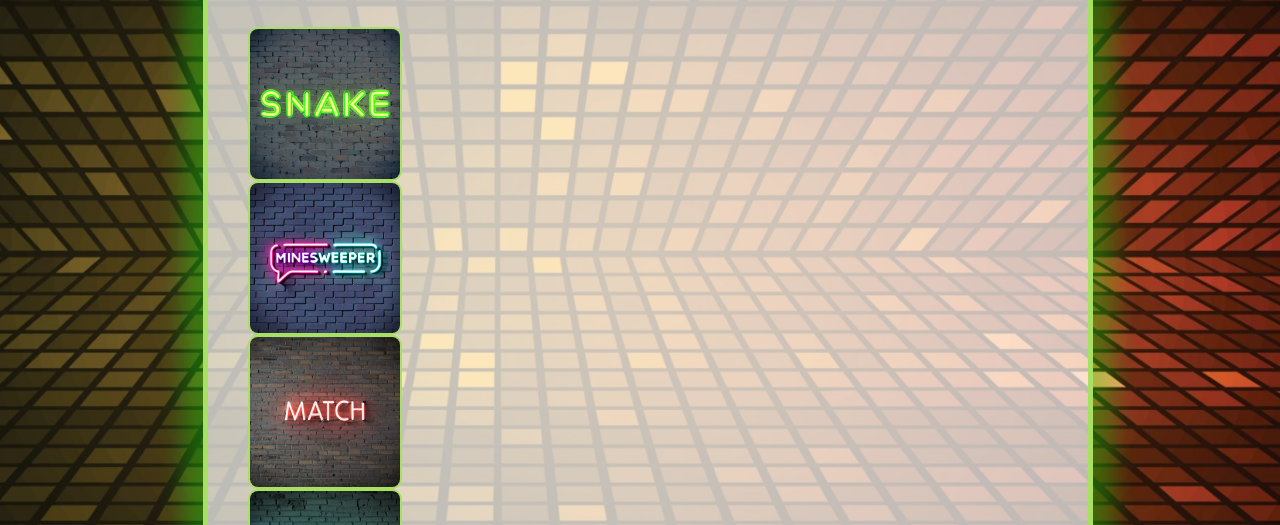
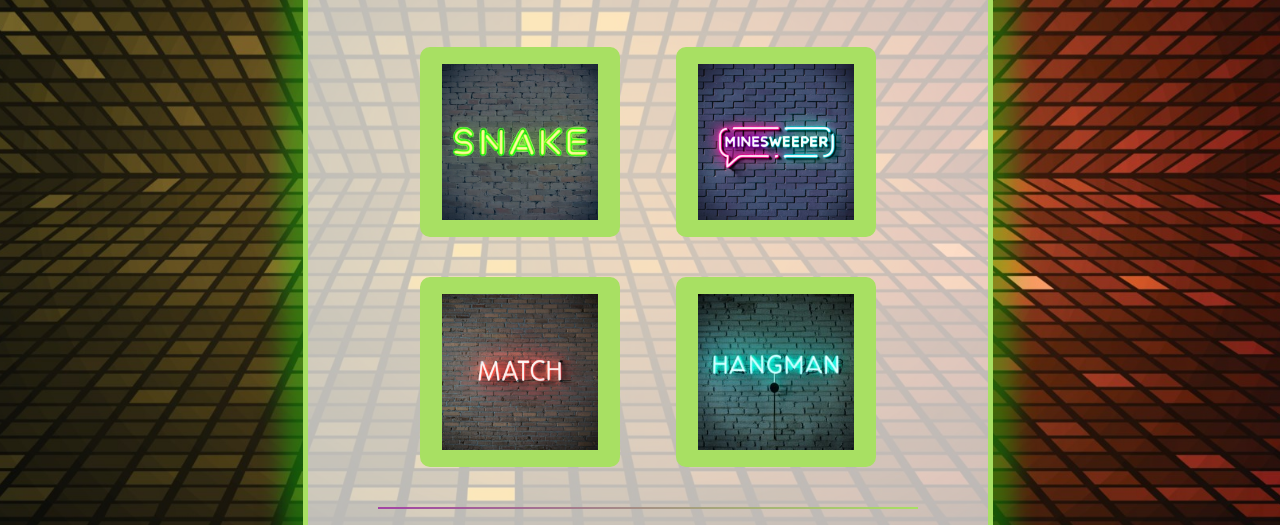
Before and after one commit to KnotEnvy/KnotzRetroArcadeGamez, a plain HTML site: page arcade.html in a window 1280 px wide. Shown: the part 275-800 px from the top of the page. Drawn offline with Linux system fonts and the light colour scheme.

Commit message:
updated to buttons

```diff
--- a/arcade.html
+++ b/arcade.html
@@ -13,18 +13,19 @@
             <p>Pick a game any game:</p>
         </header>
         <main>
-             <div class="game-card" onclick="navigateToGame('gamez/SnakeScores.html')">
+            <button class="game-card" onclick="navigateToGame('gamez/SnakeScores.html')">
                 <img src="gamez/img/snakeCover.jpeg" alt="Snake Game">
-            </div>
-            <div class="game-card" onclick="navigateToGame('gamez/minesweeper.html')">
+            </button>
+            <button class="game-card" onclick="navigateToGame('gamez/minesweeper.html')">
                 <img src="gamez/img/mineSweeperCover.jpeg" alt="Minesweeper Game">
-            </div>
-            <div class="game-card" onclick="navigateToGame('gamez/match.html')">
+            </button>
+            <button class="game-card" onclick="navigateToGame('gamez/match.html')">
                 <img src="gamez/img/matchCover.jpeg" alt="Match Game">
-            </div>
-            <div class="game-card" onclick="navigateToGame('gamez/hangman.html')">
+            </button>
+            <button class="game-card" onclick="navigateToGame('gamez/hangman.html')">
                 <img src="gamez/img/hangCover.jpeg" alt="Hangman Game">
-            </div>
+            </button>
+
         </main>
     </div>
     <script src="gamez/utils.js"></script>
--- a/gamez/styles.css
+++ b/gamez/styles.css
@@ -39,7 +39,7 @@ body {
 
 .game-card:hover {
     transform: scale(1.15);
-    box-shadow: 0 0 20px rgba(0, 255, 0, 0.4);
+    box-shadow: 0 0 10px rgba(0, 255, 0, 0.4);
 }
 
 /* Game Card Image (Can be a screenshot or icon of the game) */
@@ -52,7 +52,7 @@ body {
 /* Game Card Style for larger screens */
 @media (min-width: 768px) {
     .game-card {
-        width: 150px;  /* You can adjust this value based on your preference */
+        width: 200px;  /* You can adjust this value based on your preference */
     }
 }
 
@@ -83,7 +83,7 @@ body {
 }
 
 .arcade-container {
-    max-width: 800px;
+    max-width: 600px;
     margin: 50px auto;
     padding: 40px;
     text-align: center;
@@ -117,8 +117,6 @@ h1, h2, h3 {
 .game-container, body {
     opacity: 0;
 }
-
-
 
 /* Common Styles */
 canvas, .game-container {
@@ -175,8 +173,6 @@ button:hover, .card:hover {
 .fade-out {
     animation: fadeOut .5s forwards;
 }
-
-
 
 @keyframes fadeIn {
     from {
```
Also changed, not shown: gamez/hangman.html (+2 -1 lines).
